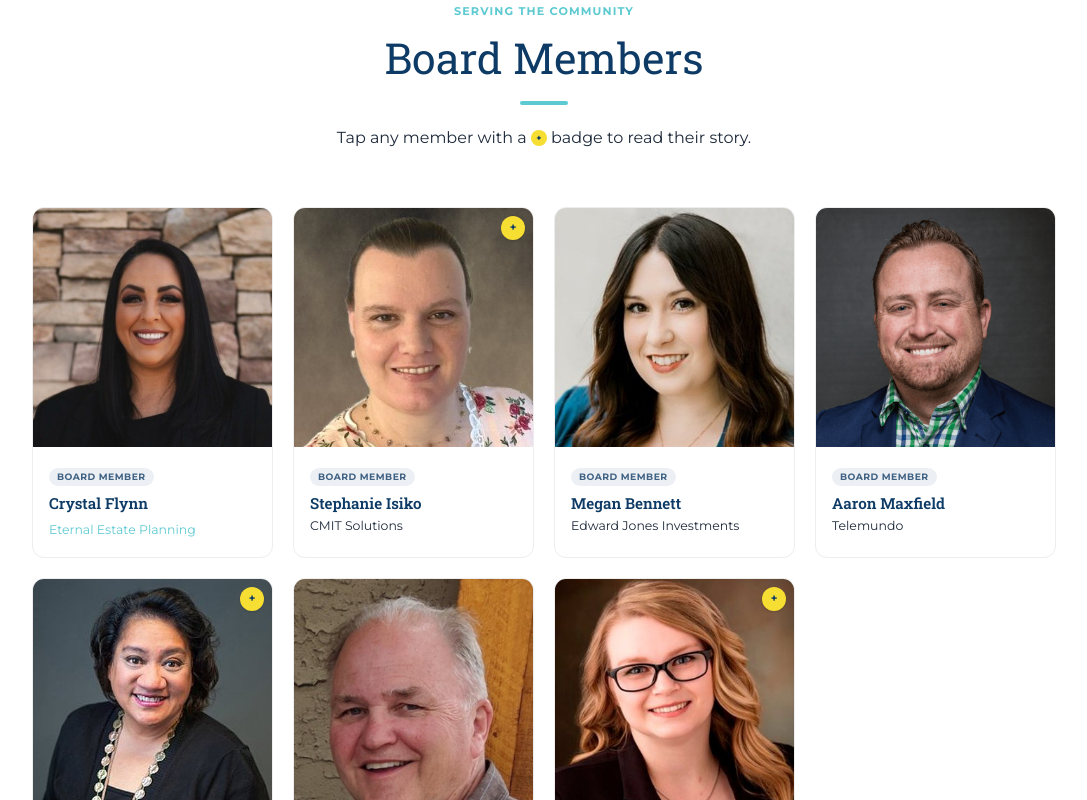
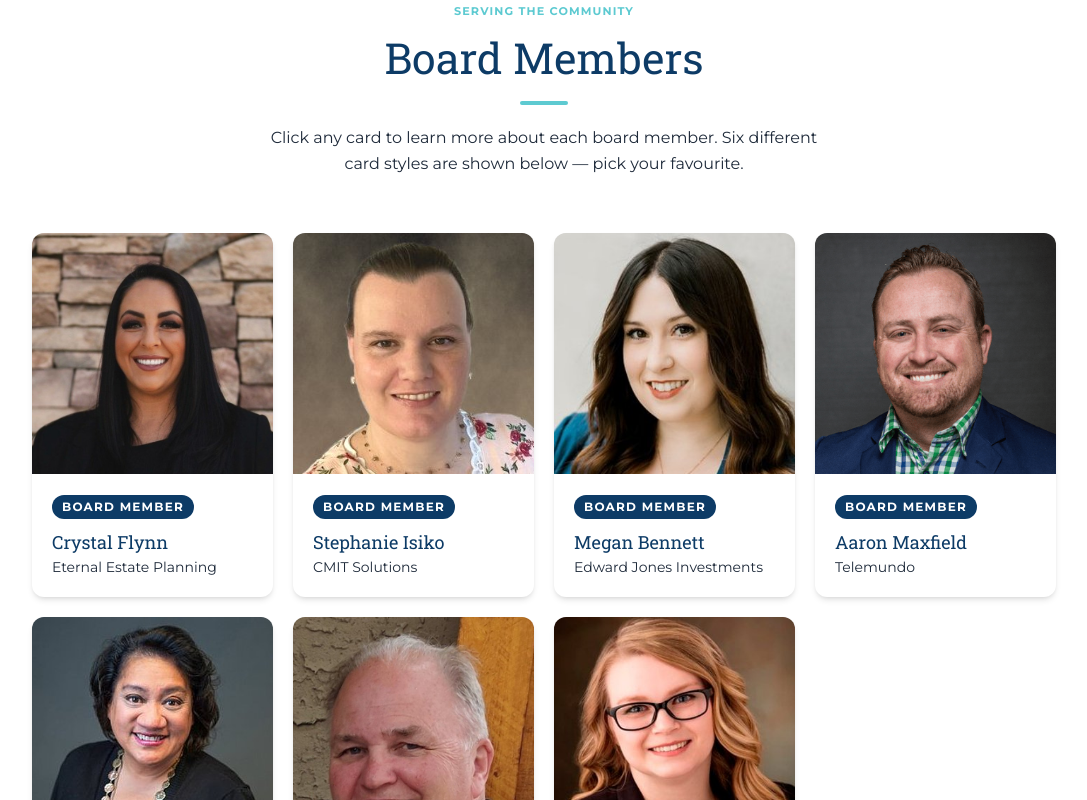
Before and after one commit to pakday/mountain, a Next.js app: page /boardofdirectors in a window 1280 px wide. Shown: the part 1760-2560 px from the top of the page, without its empty margins (96-1183 px from the left). Built offline with nearby package versions, Linux system fonts and the light colour scheme.

Commit message:
feat: enhance BoardExpandGrid with MemberModal for improved member details display; update page instructions for clarity

```diff
--- a/src/app/boardofdirectors/BoardExpandGrid.tsx
+++ b/src/app/boardofdirectors/BoardExpandGrid.tsx
@@ -1,7 +1,7 @@
 "use client";
 
 import Image from "next/image";
-import { useState } from "react";
+import { useEffect, useState } from "react";
 
 export type BoardMember = {
   name: string;
@@ -12,6 +12,157 @@ export type BoardMember = {
   bio?: string;
 };
 
+// Fallback bio so every member can open a popup
+function getBio(m: BoardMember) {
+  return (
+    m.bio ||
+    `${m.name} serves as a ${m.role} on the Mountain West Chamber of Commerce Board of Directors. As a representative of ${m.company}, they contribute to strengthening the business community across Riverton, Herriman, and Bluffdale.`
+  );
+}
+
+// ─── Shared Popup Modal ──────────────────────────────────────────────────────
+function MemberModal({
+  member,
+  onClose,
+}: {
+  member: BoardMember;
+  onClose: () => void;
+}) {
+  // Close on Escape
+  useEffect(() => {
+    function onKey(e: KeyboardEvent) {
+      if (e.key === "Escape") onClose();
+    }
+    document.addEventListener("keydown", onKey);
+    return () => document.removeEventListener("keydown", onKey);
+  }, [onClose]);
+
+  return (
+    <div
+      className="fixed inset-0 z-50 flex items-center justify-center p-4"
+      onClick={onClose}
+      role="dialog"
+      aria-modal="true"
+      aria-label={`${member.name} profile`}
+    >
+      {/* Backdrop */}
+      <div
+        className="absolute inset-0 bg-primary/70"
+        style={{ backdropFilter: "blur(4px)" }}
+      />
+
+      {/* Card */}
+      <div
+        className="relative z-10 bg-white radius-2xl shadow-2xl w-full max-w-lg animate-fadeIn overflow-hidden"
+        onClick={(e) => e.stopPropagation()}
+      >
+        {/* Top accent strip */}
+        <div className="h-1.5 bg-linear-to-r from-primary via-slate-blue to-teal" />
+
+        {/* Header */}
+        <div className="flex items-start gap-5 p-6 pb-4">
+          <div className="relative w-20 h-20 radius-full overflow-hidden ring-4 ring-teal/20 shrink-0">
+            <Image
+              src={member.image}
+              alt={member.name}
+              fill
+              quality={95}
+              className="object-cover object-top"
+            />
+          </div>
+          <div className="flex-1 min-w-0 pt-1">
+            <span className="inline-block bg-primary text-white text-xs font-bold uppercase tracking-widest px-3 py-1 radius-full mb-2 font-accent">
+              {member.role}
+            </span>
+            <h3 className="heading-s text-primary font-heading leading-tight mb-1">
+              {member.name}
+            </h3>
+            {member.companyUrl ? (
+              <a
+                href={member.companyUrl}
+                target="_blank"
+                rel="noopener noreferrer"
+                className="text-s font-body text-teal hover:text-primary transition-colors"
+              >
+                {member.company}
+              </a>
+            ) : (
+              <p className="text-s font-body text-ink">{member.company}</p>
+            )}
+          </div>
+          <button
+            onClick={onClose}
+            className="shrink-0 w-8 h-8 radius-full border border-light-gray text-ink hover:text-primary hover:border-primary transition-colors flex items-center justify-center"
+            aria-label="Close"
+          >
+            <svg width="10" height="10" viewBox="0 0 12 12" fill="currentColor">
+              <path d="M10.95 1.05a.75.75 0 0 0-1.06 0L6 4.94 2.11 1.05A.75.75 0 1 0 1.05 2.11L4.94 6 1.05 9.89a.75.75 0 1 0 1.06 1.06L6 7.06l3.89 3.89a.75.75 0 1 0 1.06-1.06L7.06 6l3.89-3.89a.75.75 0 0 0 0-1.06Z" />
+            </svg>
+          </button>
+        </div>
+
+        <div className="mx-6 h-px bg-light-gray" />
+
+        <div className="p-6">
+          <p className="font-body text-m text-ink leading-relaxed">
+            {getBio(member)}
+          </p>
+        </div>
+
+        {member.companyUrl && (
+          <div className="px-6 pb-6 pt-0">
+            <a
+              href={member.companyUrl}
+              target="_blank"
+              rel="noopener noreferrer"
+              className="btn btn-secondary btn-sm"
+            >
+              Visit Company →
+            </a>
+          </div>
+        )}
+      </div>
+    </div>
+  );
+}
+
+// ═══════════════════════════════════════════════════════════════════════════
+// STYLE A — Classic Portrait
+// Vertical card · square photo top · role badge pill · name · company
+// Clean, minimal. Very safe for any use case.
+// ═══════════════════════════════════════════════════════════════════════════
+function CardA({
+  m,
+  onOpen,
+}: {
+  m: BoardMember;
+  onOpen: (m: BoardMember) => void;
+}) {
+  return (
+    <div
+      onClick={() => onOpen(m)}
+      className="card cursor-pointer group hover:shadow-xl transition-all duration-300 hover:-translate-y-1"
+    >
+      <div className="relative aspect-square overflow-hidden bg-light-gray">
+        <Image
+          src={m.image}
+          alt={m.name}
+          fill
+          quality={90}
+          className="object-cover object-top transition-transform duration-500 group-hover:scale-105"
+        />
+      </div>
+      <div className="p-5">
+        <span className="inline-block bg-primary text-white text-xs font-bold uppercase tracking-widest px-2.5 py-1 radius-full mb-3 font-accent">
+          {m.role}
+        </span>
+        <h3 className="heading-xs text-primary font-heading mb-1">{m.name}</h3>
+        <p className="text-s font-body text-ink">{m.company}</p>
+      </div>
+    </div>
+  );
+}
+
 export default function BoardExpandGrid({
   members,
 }: {
@@ -19,159 +170,22 @@ export default function BoardExpandGrid({
 }) {
   const [selected, setSelected] = useState<BoardMember | null>(null);
 
-  function toggle(member: BoardMember) {
-    if (!member.bio) return;
-    setSelected((prev) => (prev?.name === member.name ? null : member));
+  function open(m: BoardMember) {
+    setSelected(m);
+  }
+
+  function close() {
+    setSelected(null);
   }
 
   return (
     <div>
-      {/* Grid */}
       <div className="grid grid-cols-2 sm:grid-cols-3 lg:grid-cols-4 gap-5">
-        {members.map((m) => {
-          const isActive = selected?.name === m.name;
-          const hasBio = Boolean(m.bio);
-          return (
-            <div
-              key={m.name}
-              onClick={() => toggle(m)}
-              className={[
-                "group rounded-xl overflow-hidden border transition-all duration-300",
-                hasBio ? "cursor-pointer" : "cursor-default",
-                isActive
-                  ? "border-yellow shadow-lg ring-2 ring-yellow/30"
-                  : "border-light-gray bg-white hover:shadow-md hover:border-slate-blue/20",
-              ].join(" ")}
-            >
-              {/* Photo */}
-              <div className="relative w-full aspect-square overflow-hidden bg-light-gray">
-                <Image
-                  src={m.image}
-                  alt={m.name}
-                  fill
-                  quality={90}
-                  className={[
-                    "object-cover object-top transition-transform duration-500",
-                    hasBio ? "group-hover:scale-105" : "",
-                  ].join(" ")}
-                />
-                {/* Overlay on active */}
-                {isActive && <div className="absolute inset-0 bg-primary/30" />}
-                {/* Bio indicator badge */}
-                {hasBio && (
-                  <div className="absolute top-2 right-2 w-6 h-6 rounded-full bg-yellow flex items-center justify-center shadow">
-                    <span
-                      className="text-primary font-bold leading-none"
-                      style={{ fontSize: "0.7rem" }}
-                    >
-                      {isActive ? "−" : "+"}
-                    </span>
-                  </div>
-                )}
-              </div>
-
-              {/* Info */}
-              <div className="p-4">
-                <span
-                  className="inline-block bg-primary/8 text-slate-blue font-bold uppercase tracking-wider px-2 py-0.5 rounded-full mb-2"
-                  style={{ fontSize: "0.58rem" }}
-                >
-                  {m.role}
-                </span>
-                <h3
-                  className="font-heading font-semibold text-primary leading-tight mb-1"
-                  style={{ fontSize: "0.95rem" }}
-                >
-                  {m.name}
-                </h3>
-                {m.companyUrl ? (
-                  <a
-                    href={m.companyUrl}
-                    target="_blank"
-                    rel="noopener noreferrer"
-                    onClick={(e) => e.stopPropagation()}
-                    className="font-body text-teal hover:text-primary transition-colors"
-                    style={{ fontSize: "0.78rem" }}
-                  >
-                    {m.company}
-                  </a>
-                ) : (
-                  <p
-                    className="font-body text-ink"
-                    style={{ fontSize: "0.78rem" }}
-                  >
-                    {m.company}
-                  </p>
-                )}
-              </div>
-            </div>
-          );
-        })}
+        {members.map((m) => (
+          <CardA key={m.name} m={m} onOpen={open} />
+        ))}
       </div>
-
-      {/* Expanded bio panel */}
-      {selected && (
-        <div className="mt-6 rounded-2xl overflow-hidden border border-yellow/30 bg-white shadow-lg animate-fadeIn">
-          <div className="flex flex-col sm:flex-row gap-0">
-            {/* Photo strip */}
-            <div className="relative sm:w-52 shrink-0 aspect-square sm:aspect-auto overflow-hidden bg-light-gray">
-              <Image
-                src={selected.image}
-                alt={selected.name}
-                fill
-                quality={95}
-                className="object-cover object-top"
-              />
-              <div className="absolute inset-0 bg-linear-to-t from-primary/60 via-transparent to-transparent" />
-            </div>
-
-            {/* Bio content */}
-            <div className="flex-1 p-8 flex flex-col justify-between">
-              <div>
-                <div className="flex items-start justify-between gap-4 mb-5">
-                  <div>
-                    <span
-                      className="inline-block bg-yellow text-primary font-bold uppercase tracking-wider px-3 py-1 rounded-full mb-3"
-                      style={{ fontSize: "0.62rem" }}
-                    >
-                      {selected.role}
-                    </span>
-                    <h3 className="heading-s text-primary mb-1 font-heading">
-                      {selected.name}
-                    </h3>
-                    <p
-                      className="font-body text-teal font-medium"
-                      style={{ fontSize: "0.85rem" }}
-                    >
-                      {selected.company}
-                    </p>
-                  </div>
-                  <button
-                    onClick={() => setSelected(null)}
-                    className="shrink-0 mt-1 w-8 h-8 rounded-full border border-light-gray text-ink hover:text-primary hover:border-primary transition-colors flex items-center justify-center"
-                    aria-label="Close bio"
-                  >
-                    <svg
-                      width="12"
-                      height="12"
-                      viewBox="0 0 12 12"
-                      fill="currentColor"
-                    >
-                      <path d="M10.95 1.05a.75.75 0 0 0-1.06 0L6 4.94 2.11 1.05A.75.75 0 1 0 1.05 2.11L4.94 6 1.05 9.89a.75.75 0 1 0 1.06 1.06L6 7.06l3.89 3.89a.75.75 0 1 0 1.06-1.06L7.06 6l3.89-3.89a.75.75 0 0 0 0-1.06Z" />
-                    </svg>
-                  </button>
-                </div>
-
-                <div className="h-px bg-light-gray mb-5" />
-
-                <p className="font-body text-ink leading-relaxed text-sm sm:text-base">
-                  {selected.bio}
-                </p>
-              </div>
-            </div>
-          </div>
-        </div>
-      )}
+      {selected && <MemberModal member={selected} onClose={close} />}
     </div>
   );
 }
--- a/src/app/boardofdirectors/page.tsx
+++ b/src/app/boardofdirectors/page.tsx
@@ -196,9 +196,7 @@ export default function Page() {
                       {o.company}
                     </a>
                   ) : (
-                    <p className="font-body text-sm text-ink">
-                      {o.company}
-                    </p>
+                    <p className="font-body text-sm text-ink">{o.company}</p>
                   )}
                 </div>
               </div>
@@ -217,14 +215,8 @@ export default function Page() {
             <h2 className="heading-l text-primary mb-4">Board Members</h2>
             <div className="section-divider mx-auto mb-5" />
             <p className="font-body text-base text-ink leading-relaxed">
-              Tap any member with a{" "}
-              <span
-                className="inline-flex items-center justify-center w-4 h-4 bg-yellow rounded-full text-primary font-bold align-middle"
-                style={{ fontSize: "0.55rem" }}
-              >
-                +
-              </span>{" "}
-              badge to read their story.
+              Click any card to learn more about each board member. Six
+              different card styles are shown below — pick your favourite.
             </p>
           </div>
 
```
